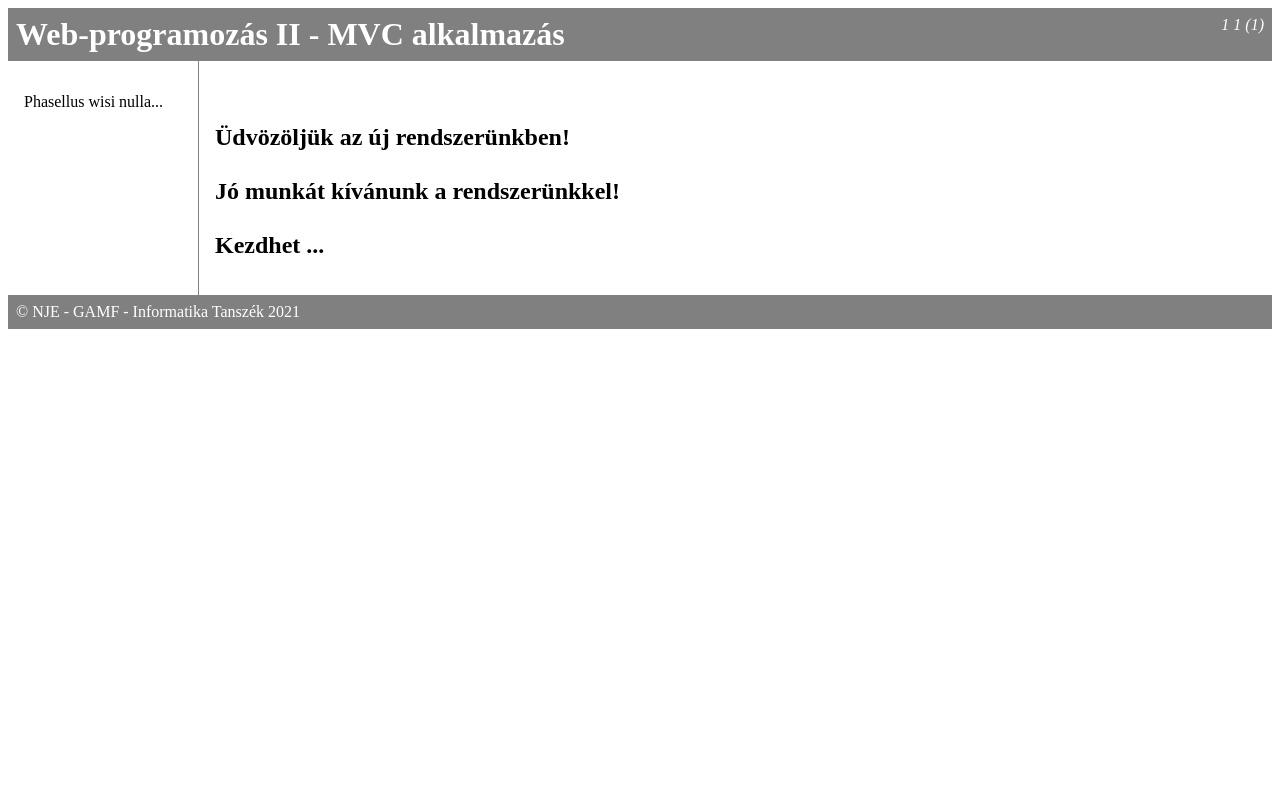
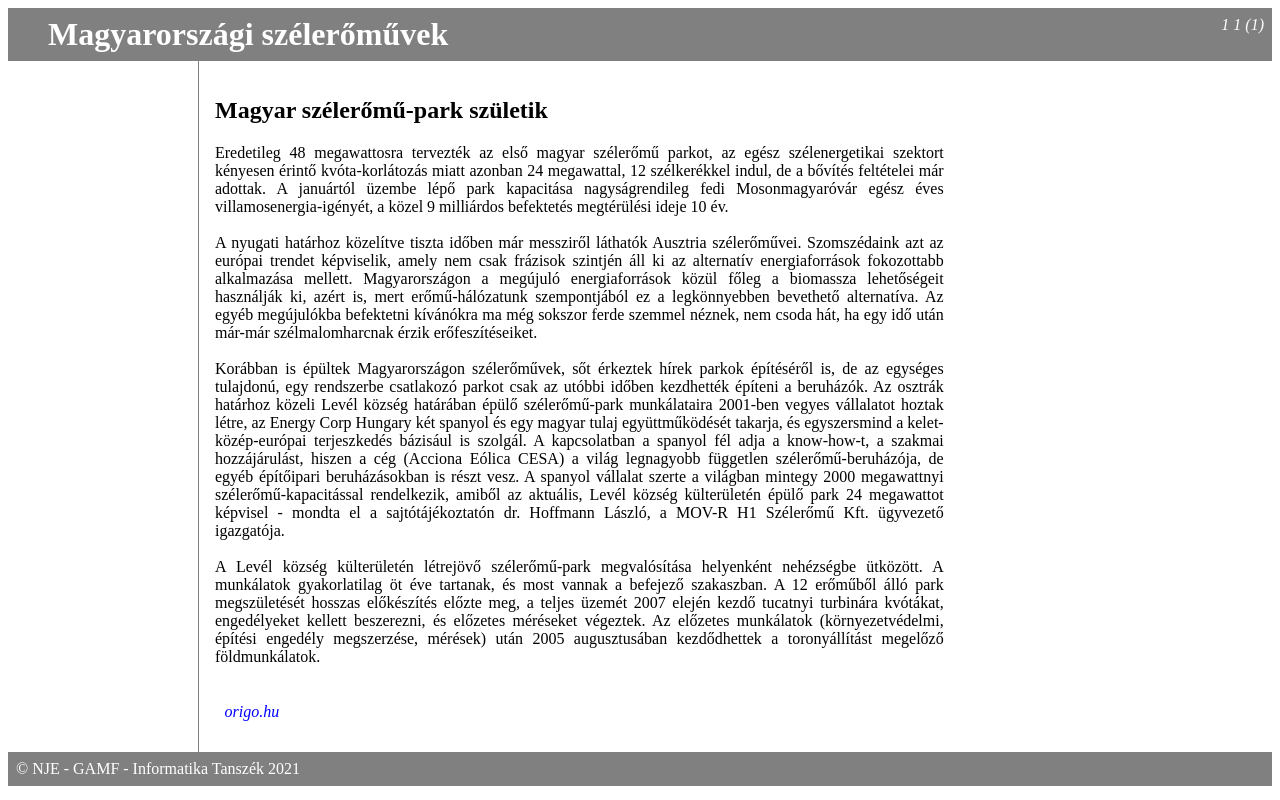
Before and after one commit to kovacsdaniel16/wp2php8, a PHP site: page /wp2php8/ in a window 1280 px wide. Run offline with PHP 8.4, Linux system fonts and the light colour scheme; the visitor is signed in with stand-in values (Sample User, id 1); data comes from the database, SQL or seed files in the repository.

Commit message:
dok+szeleromuvek

```diff
--- /dev/null
+++ b/css/nyitolap_main.css
@@ -0,0 +1,15 @@
+.cikk{
+width: 70%;
+    text-align: justify;
+}
+
+.main{
+    background-color: transparent;
+}
+
+a.ref{
+
+    background-color: transparent;
+    color: blue;
+    font-style: italic;
+}
--- a/models/kilepes_model.php
+++ b/models/kilepes_model.php
@@ -5,7 +5,7 @@
 	public function get_data()
 	{
 		$retData['eredmény'] = "OK";
-		$retData['uzenet'] = "Visszontlátásra kedves ".$_SESSION['userlastname']." ".$_SESSION['userfirstname']."!";
+		$retData['uzenet'] = "Visszontlátásra ".$_SESSION['userlastname']." ".$_SESSION['userfirstname']."!";
 		$_SESSION['userid'] =  0;
 		$_SESSION['userlastname'] =  "";
 		$_SESSION['userfirstname'] =  "";
--- a/views/nyitolap_main.php
+++ b/views/nyitolap_main.php
@@ -1,5 +1,18 @@
-<h2>
-    <br>Üdvözöljük az új rendszerünkben!<br>
-    <br>Jó munkát kívánunk a rendszerünkkel!<br>
-    <br>Kezdhet ...<br>
-</h2>
+<h2>Magyar szélerőmű-park születik</h2>
+<div class="cikk">
+<p>Eredetileg 48 megawattosra tervezték az első magyar szélerőmű parkot, az egész szélenergetikai szektort kényesen érintő kvóta-korlátozás miatt azonban 24 megawattal, 12 szélkerékkel indul, de a bővítés feltételei már adottak. A januártól üzembe lépő park kapacitása nagyságrendileg fedi Mosonmagyaróvár egész éves villamosenergia-igényét, a közel 9 milliárdos befektetés megtérülési ideje 10 év.<br><br>
+
+A nyugati határhoz közelítve tiszta időben már messziről láthatók Ausztria szélerőművei. Szomszédaink azt az európai trendet képviselik, amely nem csak frázisok szintjén áll ki az alternatív energiaforrások fokozottabb alkalmazása mellett. Magyarországon a megújuló energiaforrások közül főleg a biomassza lehetőségeit használják ki, azért is, mert erőmű-hálózatunk szempontjából ez a legkönnyebben bevethető alternatíva. Az egyéb megújulókba befektetni kívánókra ma még sokszor ferde szemmel néznek, nem csoda hát, ha egy idő után már-már szélmalomharcnak érzik erőfeszítéseiket.<br><br>
+
+Korábban is épültek Magyarországon szélerőművek, sőt érkeztek hírek parkok építéséről is, de az egységes tulajdonú, egy rendszerbe csatlakozó parkot csak az utóbbi időben kezdhették építeni a beruházók. Az osztrák határhoz közeli Levél község határában épülő szélerőmű-park munkálataira 2001-ben vegyes vállalatot hoztak létre, az Energy Corp Hungary két spanyol és egy magyar tulaj együttműködését takarja, és egyszersmind a kelet-közép-európai terjeszkedés bázisául is szolgál. A kapcsolatban a spanyol fél adja a know-how-t, a szakmai hozzájárulást, hiszen a cég (Acciona Eólica CESA) a világ legnagyobb független szélerőmű-beruházója, de egyéb építőipari beruházásokban is részt vesz. A spanyol vállalat szerte a világban mintegy 2000 megawattnyi szélerőmű-kapacitással rendelkezik, amiből az aktuális, Levél község külterületén épülő park 24 megawattot képvisel - mondta el a sajtótájékoztatón dr. Hoffmann László, a MOV-R H1 Szélerőmű Kft. ügyvezető igazgatója. <br><br>
+
+A Levél község külterületén létrejövő szélerőmű-park megvalósítása helyenként nehézségbe ütközött. A munkálatok gyakorlatilag öt éve tartanak, és most vannak a befejező szakaszban. A 12 erőműből álló park megszületését hosszas előkészítés előzte meg, a teljes üzemét 2007 elején kezdő tucatnyi turbinára kvótákat, engedélyeket kellett beszerezni, és előzetes méréseket végeztek. Az előzetes munkálatok (környezetvédelmi, építési engedély megszerzése, mérések) után 2005 augusztusában kezdődhettek a toronyállítást megelőző földmunkálatok.<br><br>
+</p>
+
+
+
+<a class="ref" href="https://www.origo.hu/gazdasag/20061027magyar.html">origo.hu</a><br><br>
+
+
+
+  </div>
--- a/views/page_main.php
+++ b/views/page_main.php
@@ -9,13 +9,13 @@
     <body>
         <header>
             <div id="user"><em><?= $_SESSION['userlastname']." ".$_SESSION['userfirstname']." (".$_SESSION['userlogin'].")" ?></em></div>
-            <h1 class="header">Web-programozás II - MVC alkalmazás</h1>
+            <h1 class="header">&nbsp;&nbsp;&nbsp;&nbsp;Magyarországi szélerőművek</h1>
         </header>
         <nav>
             <?php echo Menu::getMenu($viewData['selectedItems']); ?>
         </nav>
         <aside>
-                <p>Phasellus wisi nulla...</p>
+
         </aside>
         <section>
             <?php if($viewData['render']) include($viewData['render']); ?>
```
Also changed, not shown: 2 other files.
